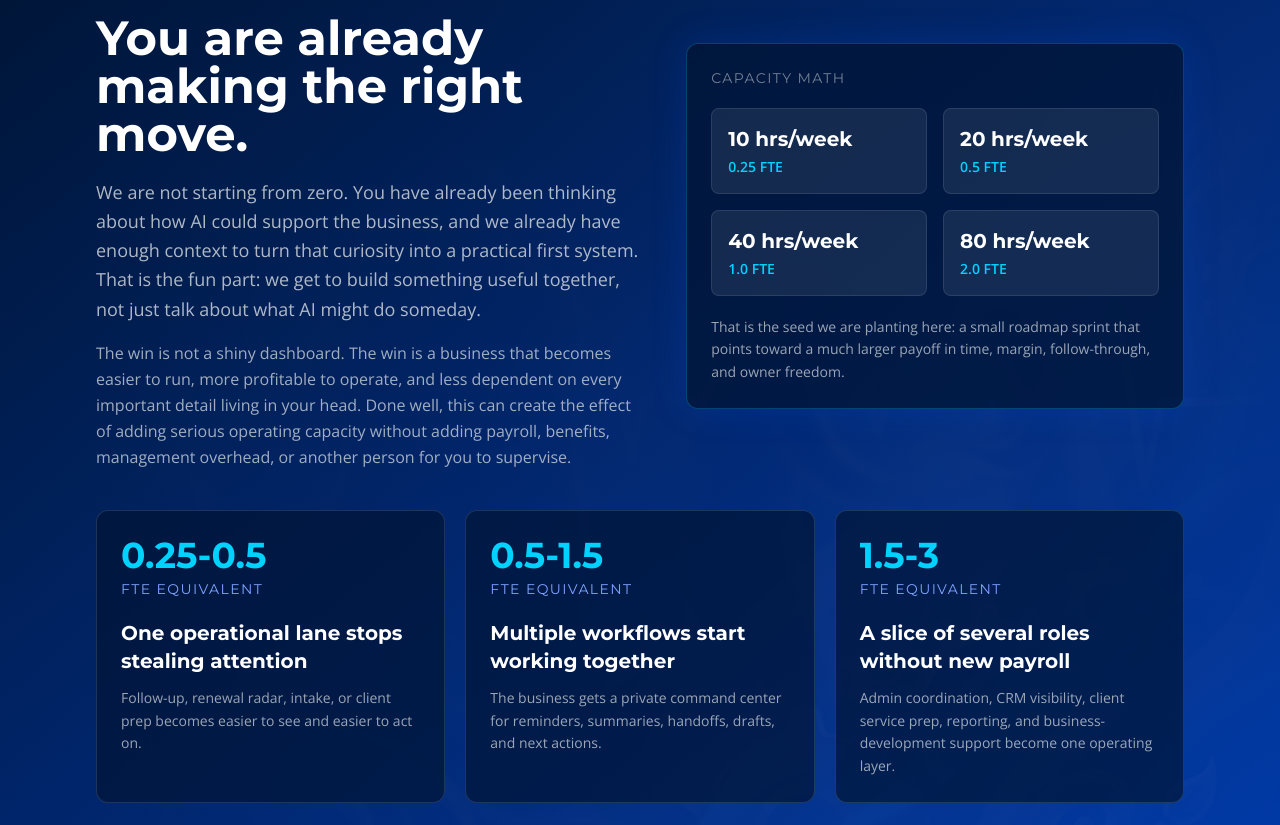
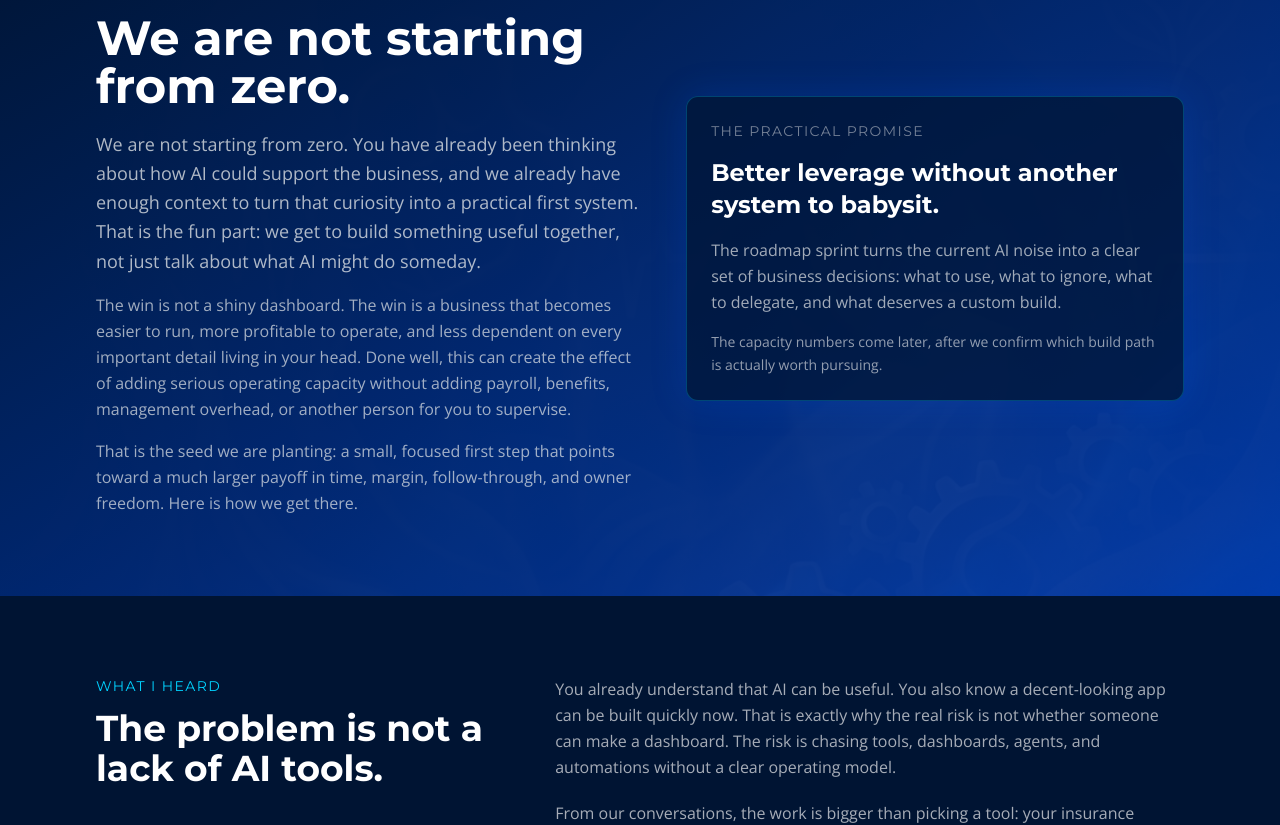
Before and after one commit to st4rnin3/thirdpowerlife-site, a Next.js app: page /proposal/jim-newhouse in a window 1280 px wide. Shown: the part 700-1525 px from the top of the page. Built offline with nearby package versions, Linux system fonts and the light colour scheme.

Commit message:
Move Jim proposal capacity math to build paths

```diff
--- a/src/app/proposal/jim-newhouse/page.tsx
+++ b/src/app/proposal/jim-newhouse/page.tsx
@@ -245,7 +245,7 @@ export default function JimNewhouseProposal() {
                 Where this gets exciting
               </p>
               <h2 className="font-heading text-3xl font-bold text-white md:text-5xl">
-                You are already making the right move.
+                We are not starting from zero.
               </h2>
               <p className="mt-5 text-lg leading-relaxed text-light/76">
                 We are not starting from zero. You have already been thinking
@@ -262,60 +262,30 @@ export default function JimNewhouseProposal() {
                 capacity without adding payroll, benefits, management overhead,
                 or another person for you to supervise.
               </p>
+              <p className="mt-4 leading-relaxed text-light/70">
+                That is the seed we are planting: a small, focused first step
+                that points toward a much larger payoff in time, margin,
+                follow-through, and owner freedom. Here is how we get there.
+              </p>
             </div>
 
             <div className="rounded-xl border border-electric/25 bg-navy/72 p-6 shadow-[0_0_36px_rgba(0,87,255,0.18)]">
               <p className="font-heading text-sm uppercase tracking-widest text-light/50">
-                Capacity math
+                The practical promise
               </p>
-              <div className="mt-5 grid grid-cols-2 gap-4">
-                {[
-                  ["10 hrs/week", "0.25 FTE"],
-                  ["20 hrs/week", "0.5 FTE"],
-                  ["40 hrs/week", "1.0 FTE"],
-                  ["80 hrs/week", "2.0 FTE"],
-                ].map(([hours, fte]) => (
-                  <div
-                    key={hours}
-                    className="rounded-lg border border-white/10 bg-white/[0.08] p-4"
-                  >
-                    <p className="font-heading text-xl font-bold text-white">
-                      {hours}
-                    </p>
-                    <p className="mt-1 text-sm font-semibold text-electric">
-                      {fte}
-                    </p>
-                  </div>
-                ))}
-              </div>
-              <p className="mt-5 text-sm leading-relaxed text-light/68">
-                That is the seed we are planting here: a small roadmap sprint
-                that points toward a much larger payoff in time, margin,
-                follow-through, and owner freedom.
+              <h3 className="mt-4 font-heading text-2xl font-bold text-white">
+                Better leverage without another system to babysit.
+              </h3>
+              <p className="mt-4 leading-relaxed text-light/70">
+                The roadmap sprint turns the current AI noise into a clear set
+                of business decisions: what to use, what to ignore, what to
+                delegate, and what deserves a custom build.
+              </p>
+              <p className="mt-4 text-sm leading-relaxed text-light/64">
+                The capacity numbers come later, after we confirm which build
+                path is actually worth pursuing.
               </p>
             </div>
-          </div>
-
-          <div className="relative z-10 mt-10 grid grid-cols-1 gap-5 md:grid-cols-3">
-            {capacityCards.map((card) => (
-              <article
-                key={card.title}
-                className="rounded-xl border border-white/[0.12] bg-navy/68 p-6"
-              >
-                <p className="font-heading text-4xl font-bold text-electric">
-                  {card.value}
-                </p>
-                <p className="mt-1 font-heading text-sm uppercase tracking-widest text-periwinkle">
-                  {card.label}
-                </p>
-                <h3 className="mt-5 font-heading text-xl font-bold text-white">
-                  {card.title}
-                </h3>
-                <p className="mt-3 text-sm leading-relaxed text-light/68">
-                  {card.detail}
-                </p>
-              </article>
-            ))}
           </div>
         </div>
       </section>
@@ -642,6 +612,66 @@ export default function JimNewhouseProposal() {
             </p>
           </div>
 
+          <div className="mb-10 rounded-xl border border-electric/25 bg-navy/70 p-6 md:p-8">
+            <div className="grid grid-cols-1 gap-8 lg:grid-cols-[0.95fr_1.05fr] lg:items-center">
+              <div>
+                <p className="font-heading text-sm uppercase tracking-widest text-light/45">
+                  Capacity math
+                </p>
+                <h3 className="mt-3 font-heading text-2xl font-bold text-white">
+                  This is where the larger operating leverage appears.
+                </h3>
+                <p className="mt-4 leading-relaxed text-light/70">
+                  The roadmap sprint decides what is worth building. The build
+                  paths are where that decision can turn into measurable
+                  operating capacity.
+                </p>
+              </div>
+              <div className="grid grid-cols-2 gap-4">
+                {[
+                  ["10 hrs/week", "0.25 FTE"],
+                  ["20 hrs/week", "0.5 FTE"],
+                  ["40 hrs/week", "1.0 FTE"],
+                  ["80 hrs/week", "2.0 FTE"],
+                ].map(([hours, fte]) => (
+                  <div
+                    key={hours}
+                    className="rounded-lg border border-white/10 bg-white/[0.08] p-4"
+                  >
+                    <p className="font-heading text-xl font-bold text-white">
+                      {hours}
+                    </p>
+                    <p className="mt-1 text-sm font-semibold text-electric">
+                      {fte}
+                    </p>
+                  </div>
+                ))}
+              </div>
+            </div>
+          </div>
+
+          <div className="mb-10 grid grid-cols-1 gap-5 md:grid-cols-3">
+            {capacityCards.map((card) => (
+              <article
+                key={card.title}
+                className="rounded-xl border border-white/[0.12] bg-navy/68 p-6"
+              >
+                <p className="font-heading text-4xl font-bold text-electric">
+                  {card.value}
+                </p>
+                <p className="mt-1 font-heading text-sm uppercase tracking-widest text-periwinkle">
+                  {card.label}
+                </p>
+                <h3 className="mt-5 font-heading text-xl font-bold text-white">
+                  {card.title}
+                </h3>
+                <p className="mt-3 text-sm leading-relaxed text-light/68">
+                  {card.detail}
+                </p>
+              </article>
+            ))}
+          </div>
+
           <div className="grid grid-cols-1 gap-6 lg:grid-cols-3">
             {tiers.map((tier) => (
               <article
```
